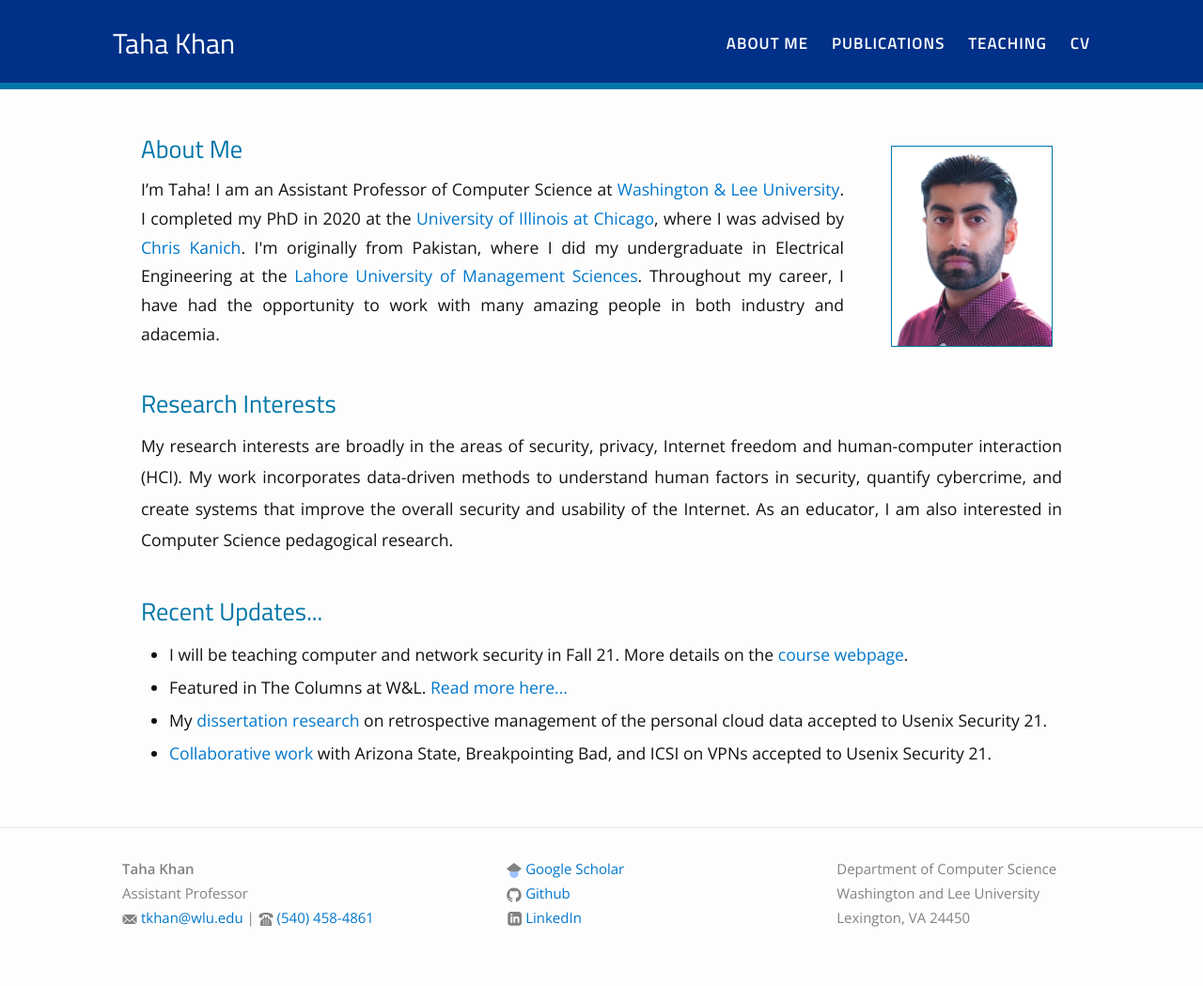
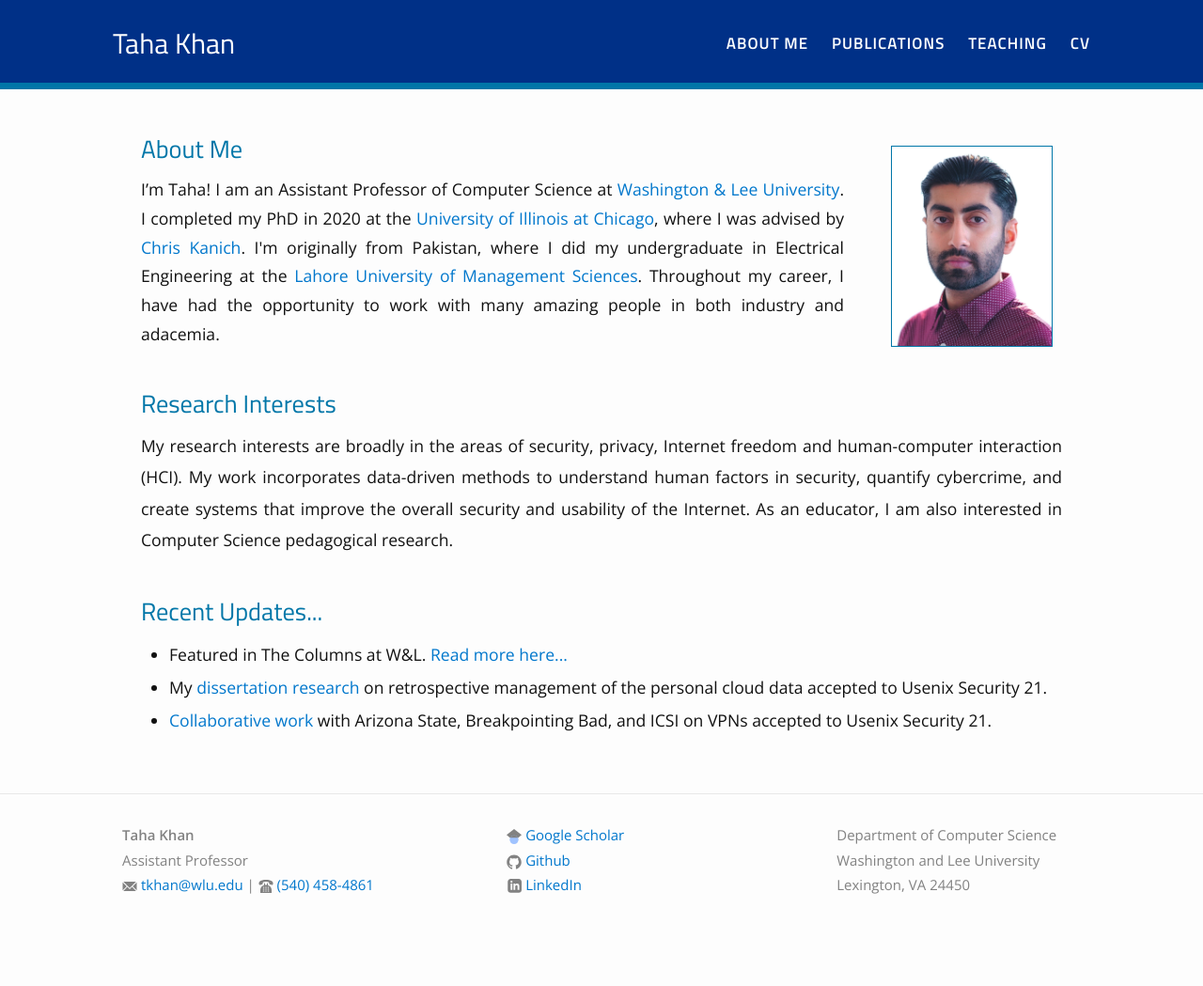
Before and after one commit to tkrad/tahakhan.net, a Jekyll site: the page built from index.html, in a window 1280 px wide. Shown: the whole page at 94% size. Built offline with Jekyll 4.4.1, drawn with Linux system fonts in a browser that asks for light colours; after the commit the page ends 1014 px from its top, so only the background shows below that.

Commit message:
Update index.html

```diff
--- a/index.html
+++ b/index.html
@@ -29,7 +29,6 @@ layout: page
 <br>
 <h1 style="margin-bottom:15px">Recent Updates...</h1>
 <ul>
-    <li style="line-height: 200%;"> I will be teaching computer and network security in Fall 21. More details on the <a href="">course webpage</a>.
     <li style="line-height: 200%;"> Featured in The Columns at W&L. <a href="https://columns.wlu.edu/meet-the-professor-taha-khan/">Read more here...</a>
     <li style="line-height: 200%;"> My <a href="/files/khan_usenix_21.pdf">dissertation research</a> on retrospective management of the personal cloud data accepted to Usenix Security 21.
     <li style="line-height: 200%;"> <a href="/files/tolley_usenix_21.pdf">Collaborative work</a> with Arizona State, Breakpointing Bad, and ICSI on VPNs accepted to Usenix Security 21.
```
